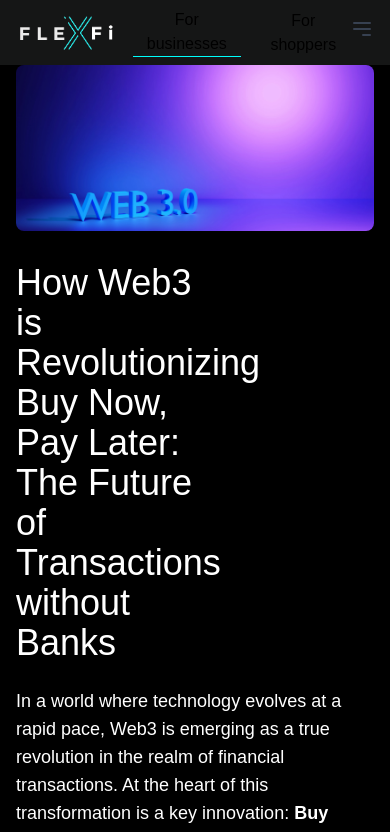
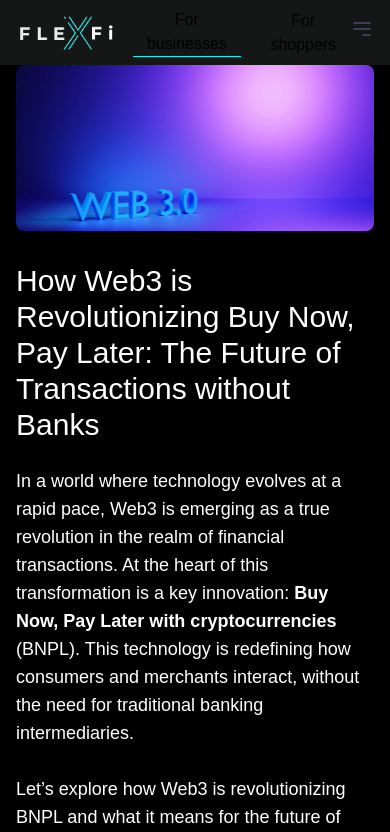
Before and after one commit to MickaelSanches/FlexFi-B-ta, a Next.js app: page /blog/1 in a window 390 px wide. Shown: the top 832 px of the page. Built offline with nearby package versions, Linux system fonts and the light colour scheme; a web font is replaced by a local one.

Commit message:
[ArticleDetail] change size title for mobile

```diff
--- a/src/app/blog/[id]/page.tsx
+++ b/src/app/blog/[id]/page.tsx
@@ -22,7 +22,7 @@ const ArticleDetail = () => {
         alt={article.title}
         className="w-full h-auto rounded-lg mb-8"
       />
-      <h1 className="font-display text-4xl mb-6 text-white w-3/6">
+      <h1 className="md:text-4xl font-display text-3xl mb-6 text-white ">
         {article.title}
       </h1>
 
```
